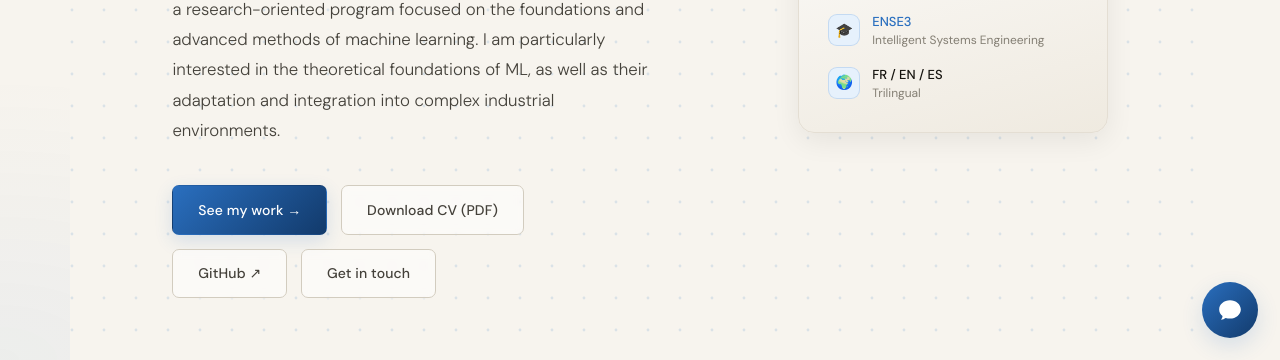
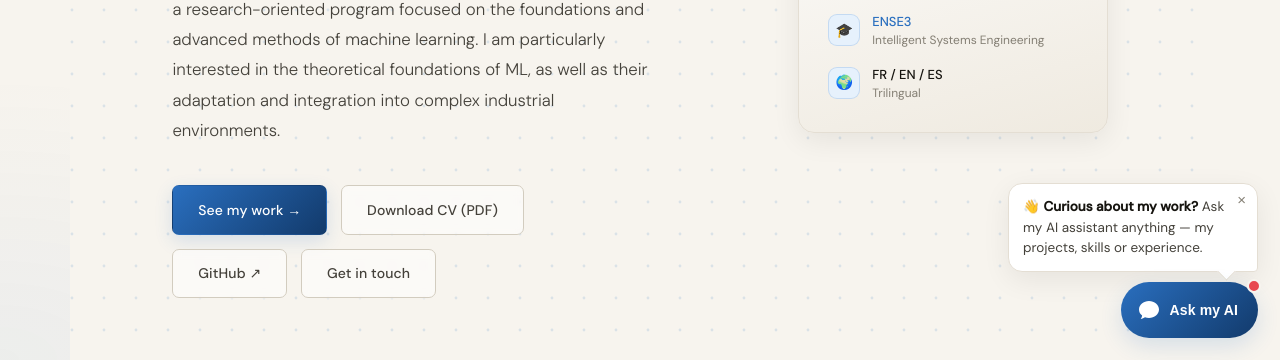
Before and after one commit to RoyerJu64/RoyerJu.github.io, a plain HTML site: page index.html in a window 1280 px wide. Shown: the part 440-800 px from the top of the page. Drawn offline with Linux system fonts and the light colour scheme.

Commit message:
AI Chat button change

```diff
--- a/index.html
+++ b/index.html
@@ -1318,16 +1318,66 @@ document.querySelectorAll('.skill-fill').forEach(f => {
 <style>
   .cw-fab {
     position: fixed; bottom: 22px; right: 22px; z-index: 500;
-    width: 56px; height: 56px; border-radius: 50%;
+    height: 56px; padding: 0 20px 0 16px; border-radius: 30px;
     background: linear-gradient(135deg, var(--rust), var(--navy));
     border: none; cursor: pointer;
     box-shadow: 0 8px 22px var(--glow);
-    display: flex; align-items: center; justify-content: center;
+    display: flex; align-items: center; gap: 9px;
     transition: transform 0.2s, box-shadow 0.2s;
   }
-  .cw-fab:hover { transform: translateY(-2px) scale(1.04); box-shadow: 0 12px 28px var(--glow); }
-  .cw-fab svg { width: 26px; height: 26px; fill: #fff; }
+  .cw-fab:hover { transform: translateY(-2px) scale(1.03); box-shadow: 0 12px 28px var(--glow); }
+  .cw-fab svg { width: 24px; height: 24px; fill: #fff; flex-shrink: 0; }
+  .cw-fab .cw-fab-label { color: #fff; font-size: 14px; font-weight: 600; white-space: nowrap; letter-spacing: 0.01em; }
   .cw-fab.cw-hidden { display: none; }
+  /* pulsing ring to draw the eye */
+  .cw-fab::before {
+    content: ''; position: absolute; inset: 0; border-radius: 30px;
+    border: 2px solid var(--rust); opacity: 0;
+    animation: cw-ring 2.6s ease-out infinite;
+    pointer-events: none;
+  }
+  @keyframes cw-ring {
+    0%   { transform: scale(1);    opacity: 0.55; }
+    70%  { transform: scale(1.18); opacity: 0;    }
+    100% { opacity: 0; }
+  }
+  /* notification dot */
+  .cw-fab .cw-dot {
+    position: absolute; top: -3px; right: -3px;
+    width: 14px; height: 14px; border-radius: 50%;
+    background: #e8484f; border: 2px solid var(--bg);
+  }
+  .cw-fab.cw-seen .cw-dot { display: none; }
+  .cw-fab.cw-seen::before { animation: none; }
+
+  /* marketing teaser bubble */
+  .cw-teaser {
+    position: fixed; bottom: 88px; right: 22px; z-index: 499;
+    max-width: 250px;
+    background: #fff; border: 1px solid var(--border);
+    border-radius: 14px; border-bottom-right-radius: 4px;
+    box-shadow: var(--shadow-md);
+    padding: 13px 15px 13px 14px;
+    font-size: 13.5px; color: var(--ink2); line-height: 1.5;
+    cursor: pointer;
+    opacity: 0; transform: translateY(8px) scale(0.96);
+    transition: opacity 0.35s ease, transform 0.35s cubic-bezier(0.16,1,0.3,1);
+    pointer-events: none;
+  }
+  .cw-teaser.cw-show { opacity: 1; transform: none; pointer-events: auto; }
+  .cw-teaser strong { color: var(--ink); font-weight: 600; }
+  .cw-teaser .cw-teaser-x {
+    position: absolute; top: 6px; right: 9px;
+    font-size: 15px; color: var(--ink3); line-height: 1;
+    background: none; border: none; cursor: pointer; padding: 2px;
+  }
+  .cw-teaser .cw-teaser-x:hover { color: var(--ink); }
+  .cw-teaser::after {
+    content: ''; position: absolute; bottom: -7px; right: 24px;
+    width: 13px; height: 13px; background: #fff;
+    border-right: 1px solid var(--border); border-bottom: 1px solid var(--border);
+    transform: rotate(45deg);
+  }
 
   .cw-panel {
     position: fixed; bottom: 22px; right: 22px; z-index: 501;
@@ -1409,9 +1459,16 @@ document.querySelectorAll('.skill-fill').forEach(f => {
   .cw-foot { font-size: 10px; color: var(--ink3); text-align: center; padding: 0 0 8px; }
 </style>
 
-<button class="cw-fab" id="cwFab" aria-label="Open chat">
+<button class="cw-fab" id="cwFab" aria-label="Open chat — Ask my AI about me">
   <svg viewBox="0 0 24 24"><path d="M12 3C6.5 3 2 6.8 2 11.5c0 2.4 1.2 4.6 3.1 6.1-.1 1.1-.5 2.4-1.4 3.4 1.6-.2 3.2-.9 4.3-1.7 1.2.4 2.5.6 4 .6 5.5 0 10-3.8 10-8.4S17.5 3 12 3z"/></svg>
+  <span class="cw-fab-label">Ask my AI</span>
+  <span class="cw-dot" aria-hidden="true"></span>
 </button>
+
+<div class="cw-teaser" id="cwTeaser" role="button" tabindex="0">
+  <button class="cw-teaser-x" id="cwTeaserX" aria-label="Dismiss">&times;</button>
+  👋 <strong>Curious about my work?</strong> Ask my AI assistant anything — my projects, skills or experience.
+</div>
 
 <div class="cw-panel" id="cwPanel" role="dialog" aria-label="Ask Julien chat">
   <div class="cw-head">
@@ -1449,6 +1506,8 @@ document.querySelectorAll('.skill-fill').forEach(f => {
   const suggest = document.getElementById("cwSuggest");
   const text = document.getElementById("cwText");
   const send = document.getElementById("cwSend");
+  const teaser = document.getElementById("cwTeaser");
+  const teaserX = document.getElementById("cwTeaserX");
 
   const SUGGESTIONS = [
     "What does Julien do at Thales?",
@@ -1554,9 +1613,15 @@ document.querySelectorAll('.skill-fill').forEach(f => {
     text.style.height = Math.min(text.scrollHeight, 96) + "px";
   }
 
+  function hideTeaser() {
+    teaser.classList.remove("cw-show");
+  }
+
   function openPanel() {
     panel.classList.add("cw-open");
     fab.classList.add("cw-hidden");
+    fab.classList.add("cw-seen");
+    hideTeaser();
     greet();
     setTimeout(() => text.focus(), 100);
   }
@@ -1572,6 +1637,21 @@ document.querySelectorAll('.skill-fill').forEach(f => {
   text.addEventListener("keydown", (e) => {
     if (e.key === "Enter" && !e.shiftKey) { e.preventDefault(); submit(); }
   });
+
+  // Teaser: clicking it opens the chat; the X just dismisses it.
+  teaser.addEventListener("click", openPanel);
+  teaser.addEventListener("keydown", (e) => {
+    if (e.key === "Enter" || e.key === " ") { e.preventDefault(); openPanel(); }
+  });
+  teaserX.addEventListener("click", (e) => { e.stopPropagation(); hideTeaser(); fab.classList.add("cw-seen"); });
+
+  // Auto-show the marketing teaser a few seconds after load,
+  // only if the visitor hasn't already opened the chat.
+  setTimeout(() => {
+    if (!panel.classList.contains("cw-open")) teaser.classList.add("cw-show");
+  }, 4000);
+  // Auto-dismiss it after a while so it doesn't linger.
+  setTimeout(() => { hideTeaser(); }, 16000);
 })();
 </script>
 <!-- ============ /ASK-JULIEN CHAT WIDGET ============ -->
```
